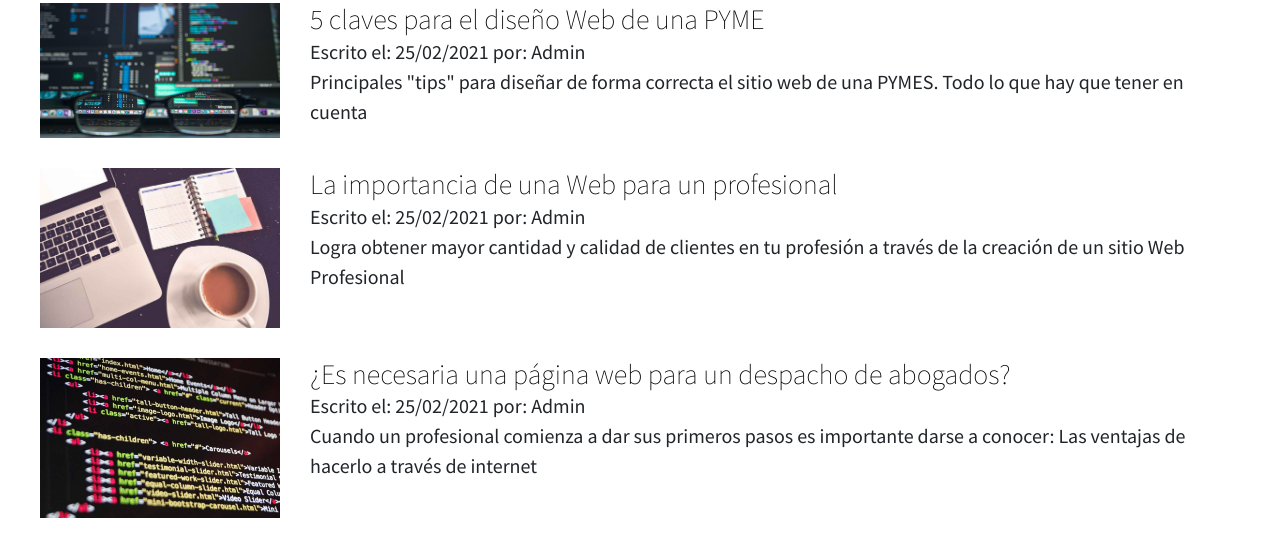
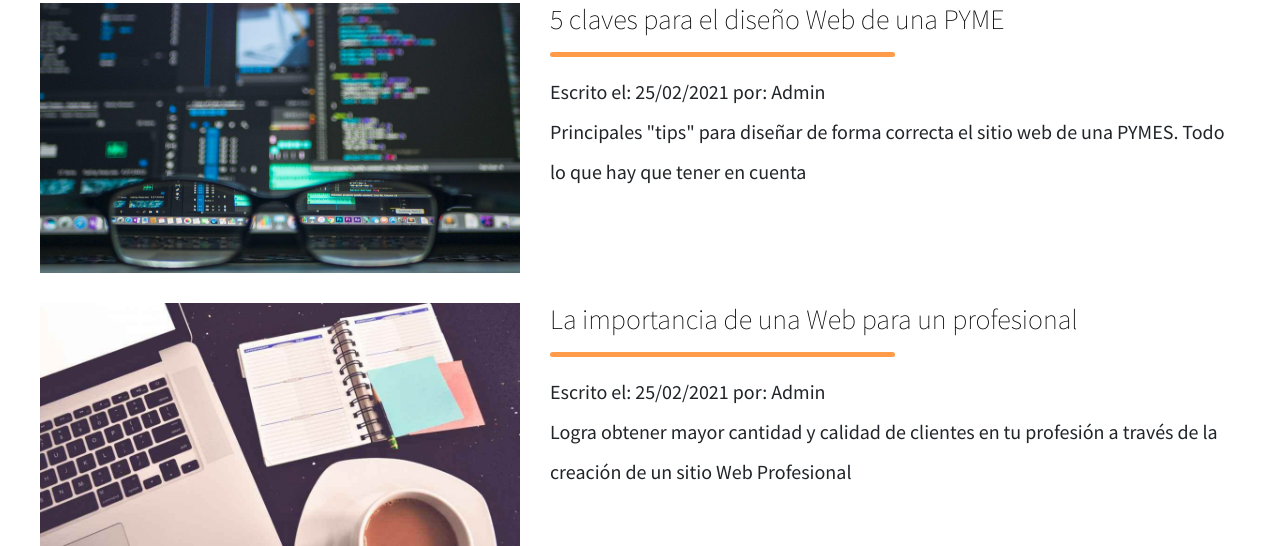
Before and after one commit to EstebanPereyra/desafioGithub, a website: page blog.html in a window 1280 px wide. Shown: the part 175-721 px from the top of the page. Drawn offline with nearby package versions, Linux system fonts and the light colour scheme.

Commit message:
Agregando estilos a la sección blog

```diff
--- a/blog.html
+++ b/blog.html
@@ -72,7 +72,7 @@
                     <img src="img/blog2.jpg" alt="Blog 2">
                 </div>
                 <div class="blog__txt">
-                    <a href="#" class="blog__link">
+                    <a href="blogs/blog-2.html" class="blog__link">
                         <h4 class="blog__titulo">La importancia de una Web para un profesional</h4>
                     </a>
                     <p class="blog__parrafo">Escrito el: <span>25/02/2021</span> por: <span>Admin</span></p>
--- a/scss/secciones/_blog.scss
+++ b/scss/secciones/_blog.scss
@@ -10,23 +10,37 @@
         margin-bottom: 3rem;
     }
     &__img {
-        flex-basis: 20%;
+        flex-basis: 40%;
     }
     &__txt {
-        flex-basis: calc(80% - 3rem);
+        flex-basis: calc(60% - 3rem);
         font-size: 5rem;
     }
     &__titulo {
         margin: 0;
+        &:hover {
+            color: black;
+        }
     }
     &__link {
         text-decoration: none;
         color: black;
         font-weight: 400;
         margin: 0;
+        &::after {
+            content: '';
+            display: block;
+            max-width: 50%;
+            height: 0.5rem;
+            background: rgba(255, 115, 0, 0.712);
+            border-radius: 0.5rem;
+            margin-top: 1.5rem;
+            margin-bottom: 1.5rem;
+        }
     }
     &__parrafo {
         font-size: 2rem;
+        line-height: 4rem;
         margin: 0;
     }
 }
```
Also changed, not shown: css/estilos_prueba.css.
